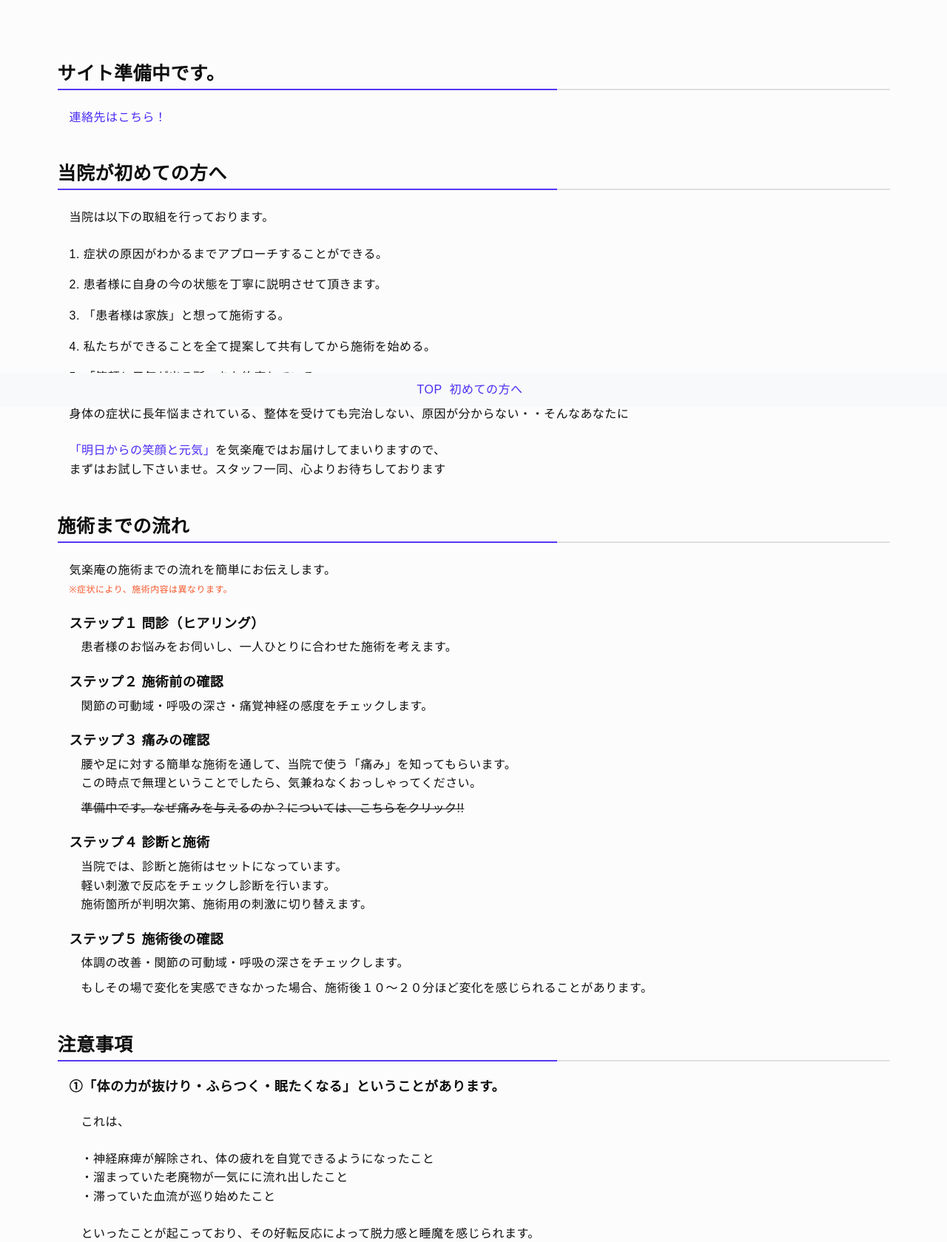
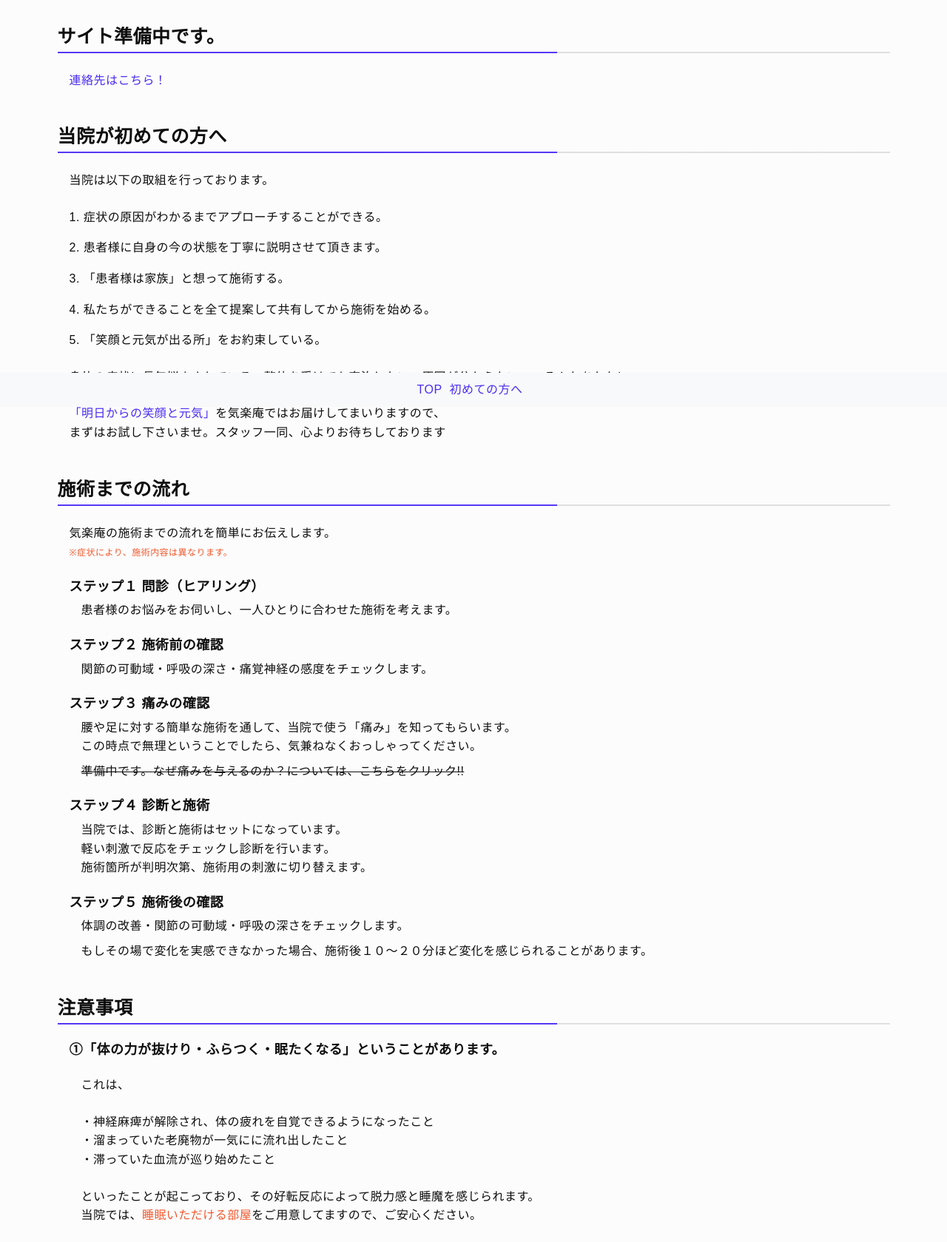
Before and after one commit to kirakuan/test, a PHP site: page /first-visitor in a window 1280 px wide. Shown: the part 250-1929 px from the top of the page at 74% size. Run offline with PHP 8.4, Linux system fonts and the light colour scheme; style sheets or scripts are compiled from the project's sources; some libraries are stand-ins or nearby versions.

Commit message:
パンクズ上下の余白を調整

```diff
--- a/assets/css/scss/pages/page_common.css
+++ b/assets/css/scss/pages/page_common.css
@@ -78,10 +78,6 @@ ol {
   color: white;
 }
 
-.m-Main {
-  margin-top: 60px;
-}
-
 .m-Article > * {
   padding-top: 24px;
   padding-bottom: 24px;
--- a/assets/css/scss/pages/page_common.min.css
+++ b/assets/css/scss/pages/page_common.min.css
@@ -1 +1 @@
-.test{background-color:#ffe4ce}body{background-color:#fcfcfc;font-size:16px}*{color:#0e0e0e}a{color:#4b2df4 !important}ol{list-style:decimal}.is_main{color:#ffe4ce !important}.is_key{color:#4b2df4 !important}.is_key2{color:#f4582d !important}.a-Remark{color:#f4582d !important;font-size:1.2rem}.is_preparing{text-decoration:line-through}.a-Title{font-weight:bold}.a-Title.is_h2{font-size:2.5rem;padding-bottom:0.8rem;background-image:linear-gradient(90deg, #4b2df4 0 60%, #dedede 20%);background-repeat:no-repeat;background-size:100% 5%;background-position:bottom}.a-Title.is_h3{font-size:1.8rem}.u-ch-mt-2>*{margin-top:16px}.u-ch-mt-3>*{margin-top:24px}.c-Hero{background-color:#000;padding-top:80px;padding-bottom:80px}.c-Hero .a-Title{font-size:4rem;text-align:center;color:white}.m-Main{margin-top:60px}.m-Article>*{padding-top:24px;padding-bottom:24px}.m-Article section>*:nth-child(n+2){margin-top:24px;padding-left:16px}.m-Footer{margin-bottom:60px;background-color:#ffe4ce;padding-top:24px;padding-bottom:24px}.m-Footer .m-Footer__inner *>*:nth-child(n+2){margin-top:8px;padding-left:16px}.l-First-Visitor .c-Steps li>section>*:nth-child(n+2){margin-top:8px !important}
+.test{background-color:#ffe4ce}body{background-color:#fcfcfc;font-size:16px}*{color:#0e0e0e}a{color:#4b2df4 !important}ol{list-style:decimal}.is_main{color:#ffe4ce !important}.is_key{color:#4b2df4 !important}.is_key2{color:#f4582d !important}.a-Remark{color:#f4582d !important;font-size:1.2rem}.is_preparing{text-decoration:line-through}.a-Title{font-weight:bold}.a-Title.is_h2{font-size:2.5rem;padding-bottom:0.8rem;background-image:linear-gradient(90deg, #4b2df4 0 60%, #dedede 20%);background-repeat:no-repeat;background-size:100% 5%;background-position:bottom}.a-Title.is_h3{font-size:1.8rem}.u-ch-mt-2>*{margin-top:16px}.u-ch-mt-3>*{margin-top:24px}.c-Hero{background-color:#000;padding-top:80px;padding-bottom:80px}.c-Hero .a-Title{font-size:4rem;text-align:center;color:white}.m-Article>*{padding-top:24px;padding-bottom:24px}.m-Article section>*:nth-child(n+2){margin-top:24px;padding-left:16px}.m-Footer{margin-bottom:60px;background-color:#ffe4ce;padding-top:24px;padding-bottom:24px}.m-Footer .m-Footer__inner *>*:nth-child(n+2){margin-top:8px;padding-left:16px}.l-First-Visitor .c-Steps li>section>*:nth-child(n+2){margin-top:8px !important}
--- a/assets/css/scss/pages/page_common.scss
+++ b/assets/css/scss/pages/page_common.scss
@@ -121,9 +121,6 @@ ol {
 // module
 //====================================================
 
-.m-Main {
-    margin-top: 60px;
-}
 
 .m-Article {
     > * {
--- a/first-visitor/index.html
+++ b/first-visitor/index.html
@@ -27,7 +27,7 @@
         </section>
     </header>
 
-    <div class="container u-ch-mt-2">
+    <div class="c-breadcrumb container u-ch-mt-2">
         <nav aria-label="breadcrumb">
             <ol class="breadcrumb">
                 <li class="breadcrumb-item"><a href="/">Top</a></li>
--- a/index.html
+++ b/index.html
@@ -27,7 +27,7 @@
         </section>
     </header>
 
-    <div class="container u-ch-mt-2">
+    <div class="c-breadcrumb container u-ch-mt-2">
         <nav aria-label="breadcrumb">
             <ol class="breadcrumb">
                 <li class="breadcrumb-item active" aria-current="page">Top</li>
```
Also changed, not shown: 1 other file.
